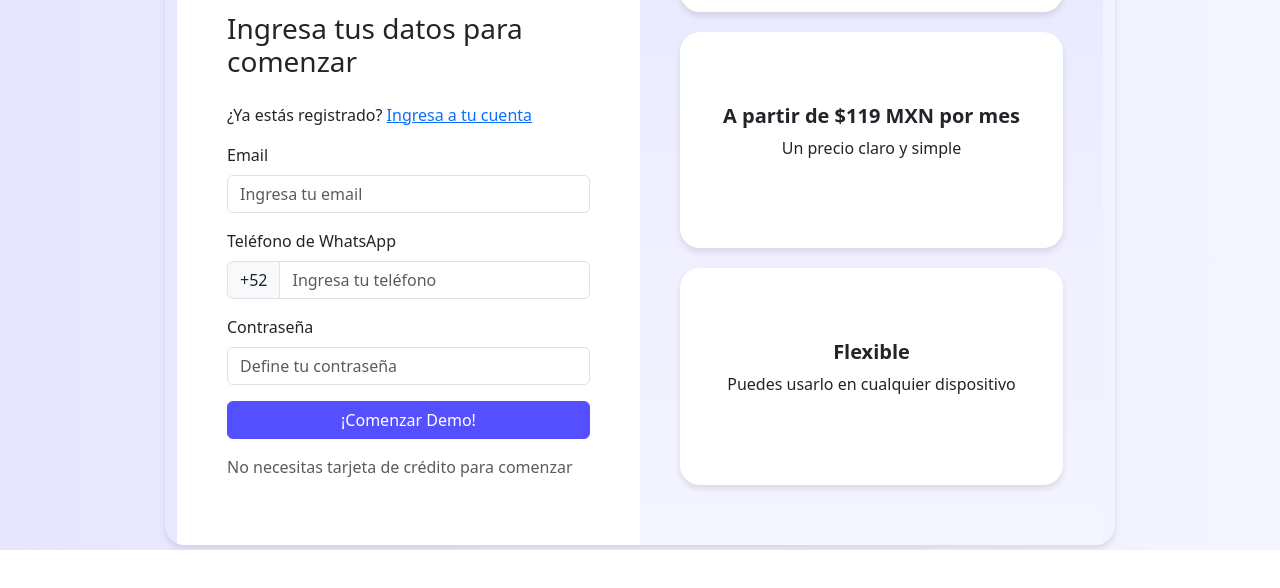
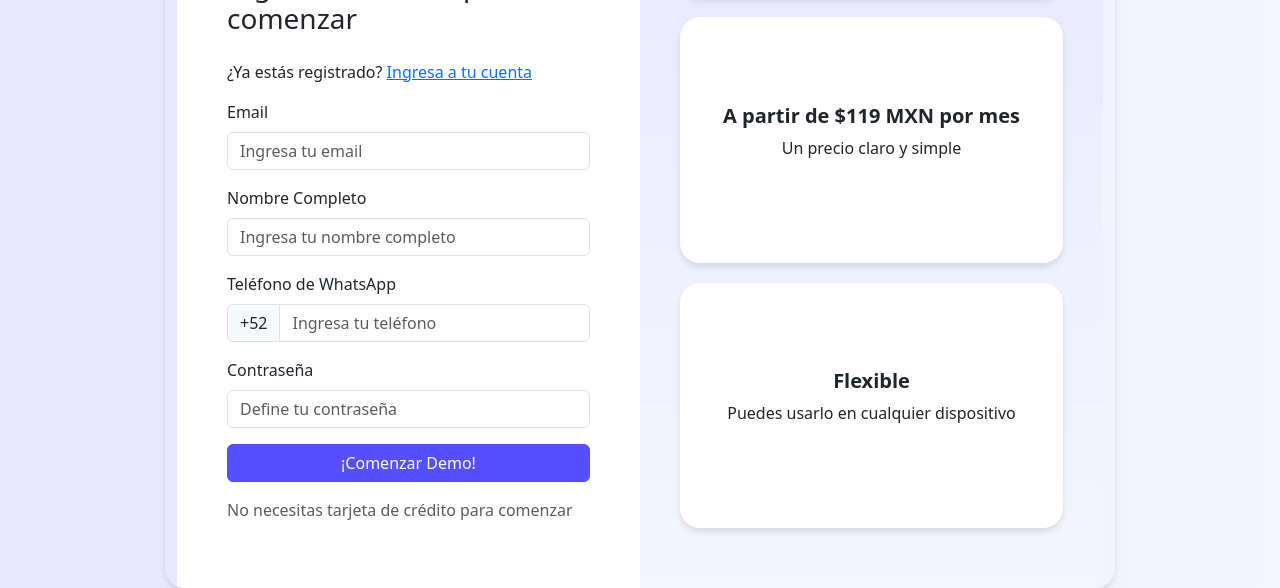
Before and after one commit to EFRAEFA/test_repositorio, a plain HTML site: page index.html in a window 1280 px wide. Shown: the part 250-838 px from the top of the page. Before the commit the page ends 800 px from the top, so only its background shows below. Drawn offline with nearby package versions, Linux system fonts and the light colour scheme.

Commit message:
Nueva recuadro de nombre

```diff
--- a/index.html
+++ b/index.html
@@ -74,6 +74,10 @@
                     <input type="email" class="form-control" id="email" placeholder="Ingresa tu email">
                 </div>
                 <div class="mb-3">
+                    <label for="name" class="form-label">Nombre Completo</label>
+                    <input type="text" class="form-control" id="name" placeholder="Ingresa tu nombre completo">
+                </div>
+                <div class="mb-3">
                     <label for="telefono" class="form-label">Teléfono de WhatsApp</label>
                     <div class="input-group">
                         <span class="input-group-text">+52</span>
```
